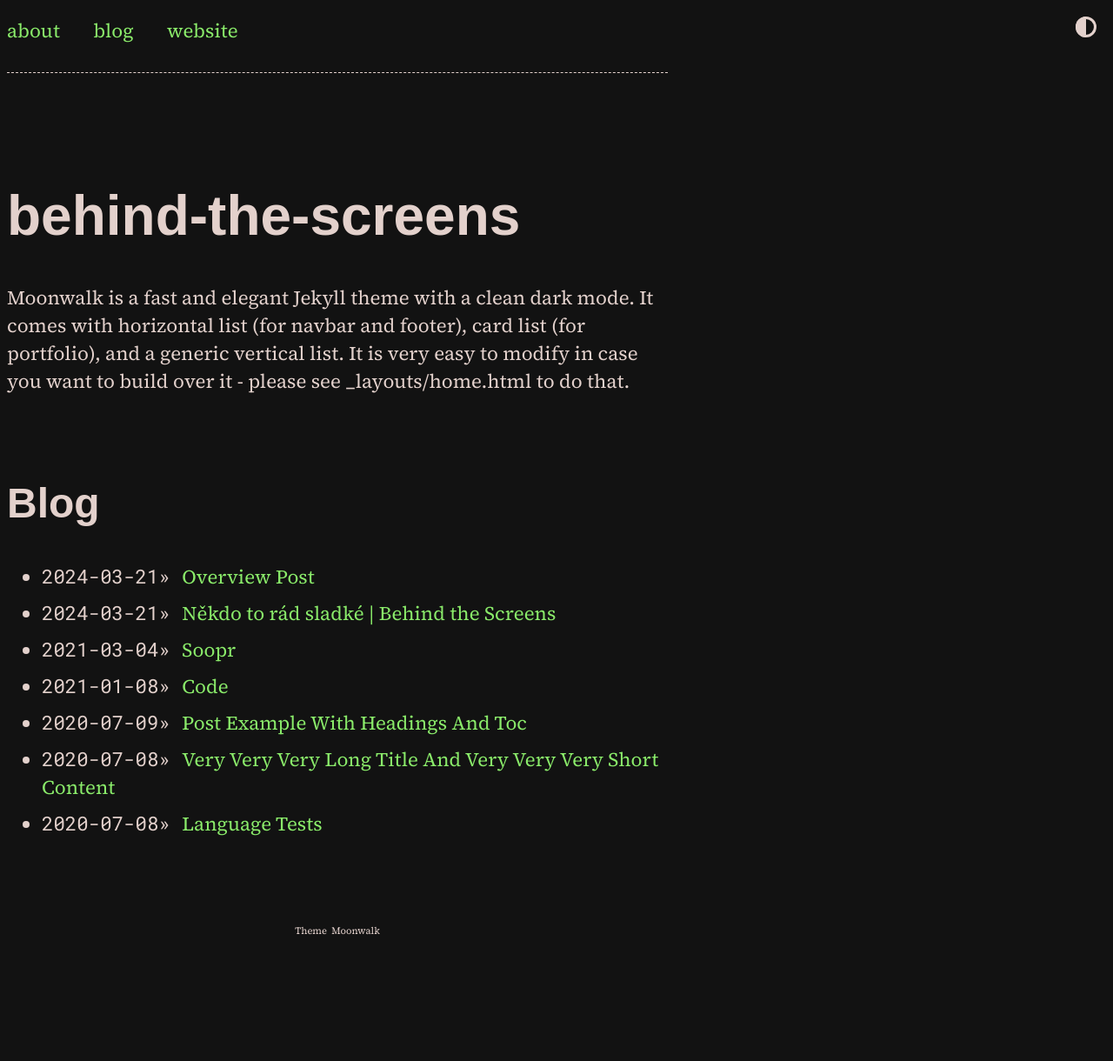
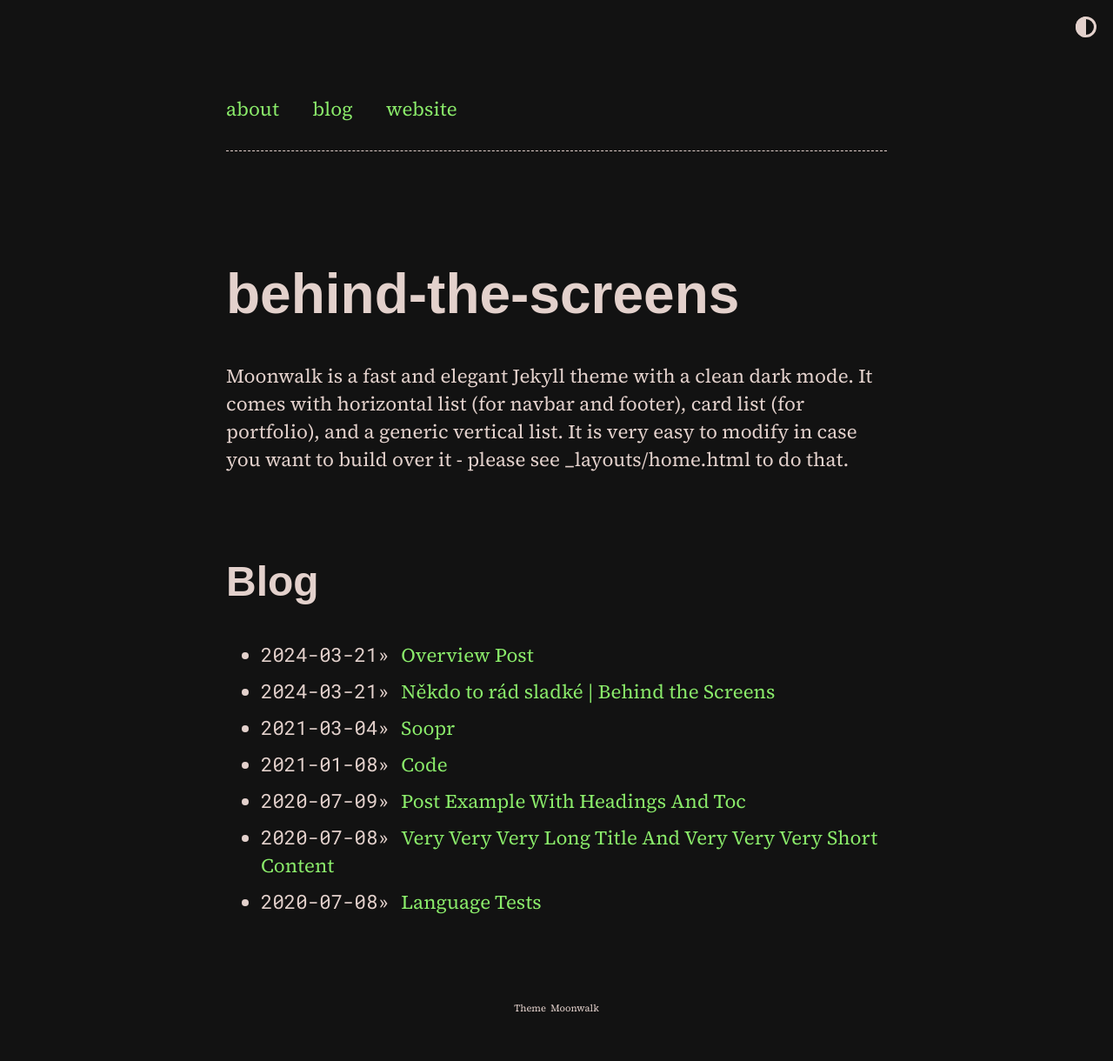
Before and after one commit to scherrer-txt/bts, a Jekyll site: the page built from index.md, in a window 1280 px wide. Shown: the whole page at 87% size. Built offline with Jekyll 4.4.1, drawn with Linux system fonts in a browser that asks for light colours; some web fonts are replaced; before the commit the page ends 1086 px from its top, so only the background shows below that.

Commit message:
Update moonwalk.scss

```diff
--- a/_sass/moonwalk.scss
+++ b/_sass/moonwalk.scss
@@ -86,8 +86,8 @@ li { margin: 0.4em 0; }
 /* Page Width */
 .w {
   max-width: 760px;
-  /* margin: 0 auto; */
-  /* padding: 4em 2em; */
+  margin: 0 auto;
+  padding: 4em 2em;
 }
 
 table, th, td {
@@ -298,6 +298,7 @@ p code, li code {
   /* Styles for small devices */
   body {
     font-size: 1rem; /* Adjust font size for smaller screens */
+    line-height: 1.3rem;
   }
 
   h1 {
```
